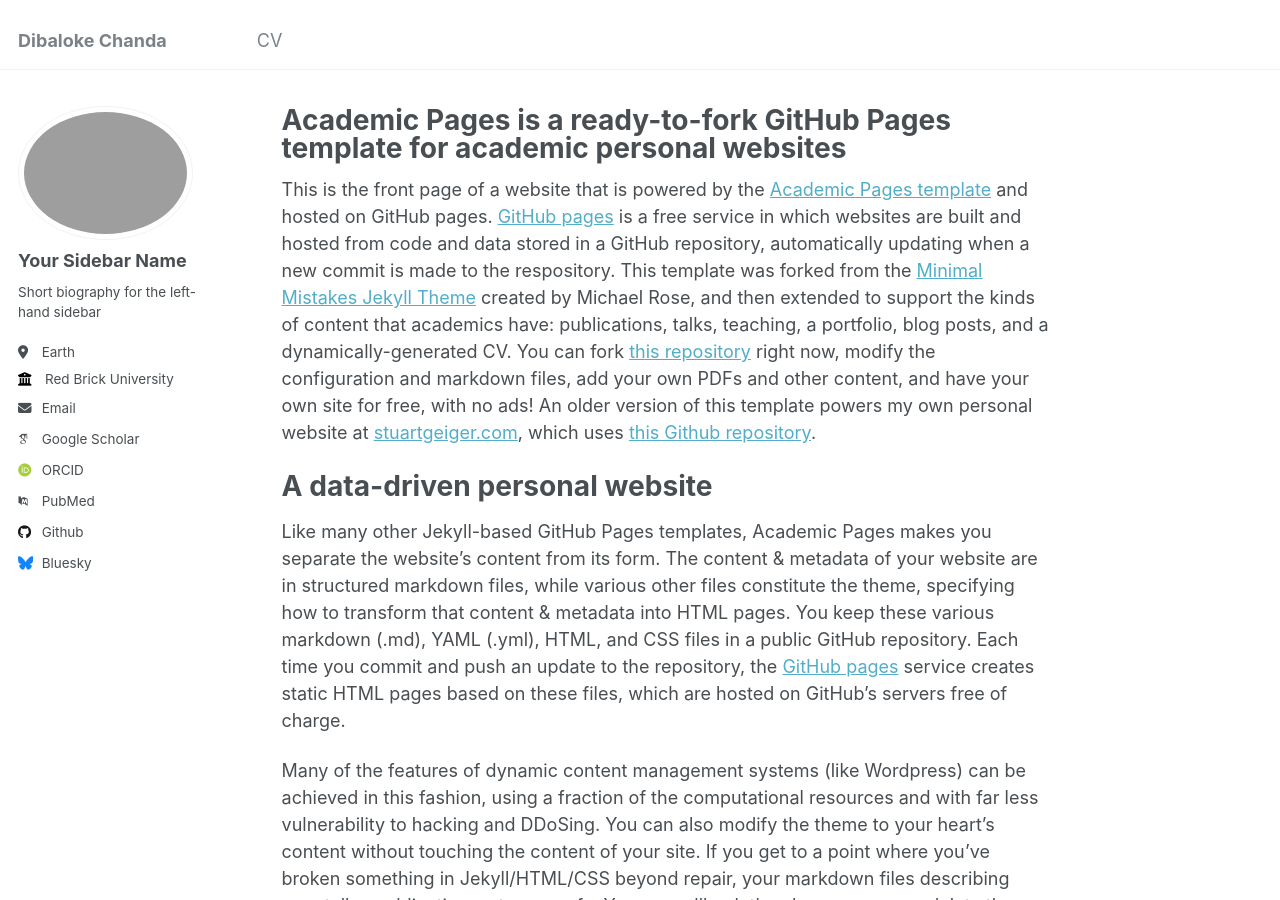
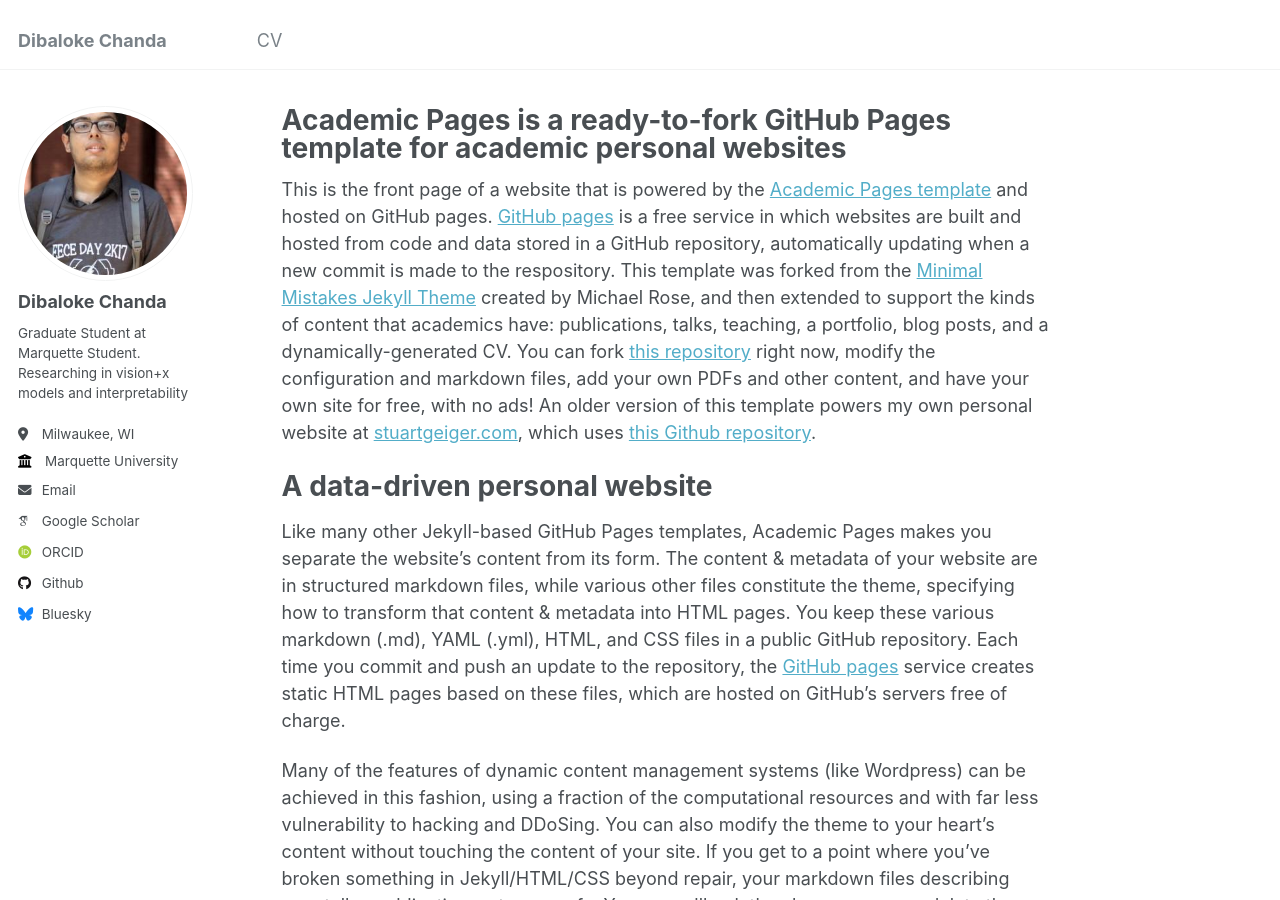
Before and after one commit to dibaloke/dibaloke.github.io, a Jekyll site: the page built from _pages/about.md, in a window 1280 px wide and 900 px high. Built offline with Jekyll 4.4.1, drawn with Linux system fonts in a browser that asks for light colours; some web fonts are replaced.

Commit message:
Update _config.yml

```diff
--- a/_config.yml
+++ b/_config.yml
@@ -21,29 +21,29 @@
 #               Additional customization can be done by editing /_includes/author-profile.html
 author:
   # Biographic information
-  avatar           : "profile.png"
-  name             : "Your Sidebar Name"
+  avatar           : "profile.jpg"
+  name             : "Dibaloke Chanda"
   pronouns         : # example: "she/her"
-  bio              : "Short biography for the left-hand sidebar"
-  location         : "Earth"
-  employer         : "Red Brick University"
+  bio              : "Graduate Student at Marquette Student. Researching in vision+x models and interpretability"
+  location         : "Milwaukee, WI"
+  employer         : "Marquette University"
   uri              : # URL
-  email            : "none@example.org"
+  email            : "dibaloke.chanda@marquette.edu"
 
   # Academic websites
   arxiv            : # URL - Update with the correct link to your profile
-  googlescholar    : "https://scholar.google.com/citations?user=PS_CX0AAAAAJ"
+  googlescholar    : "https://scholar.google.com/citations?user=dO8bRn0AAAAJ&hl=en"
   impactstory      : # URL
-  orcid            : "http://orcid.org/yourorcidurl"
+  orcid            : "https://orcid.org/0000-0001-5993-659X"
   semantic         : # URL
-  pubmed           : "https://www.ncbi.nlm.nih.gov/pubmed/?term=john+snow"
+  pubmed           : # "https://www.ncbi.nlm.nih.gov/pubmed/?term=john+snow"
   researchgate     : # URL
 
   # Repositories and software development
   bitbucket        : # Username - Update with your username on the site
   codepen          : # Username
   dribbble         : # Username
-  github           : "academicpages"
+  github           : "dibaloke"
   kaggle           : # Username
   stackoverflow    : # User number or user number and name (i.e., use "1" or "1/jeff-atwood")
 
```
